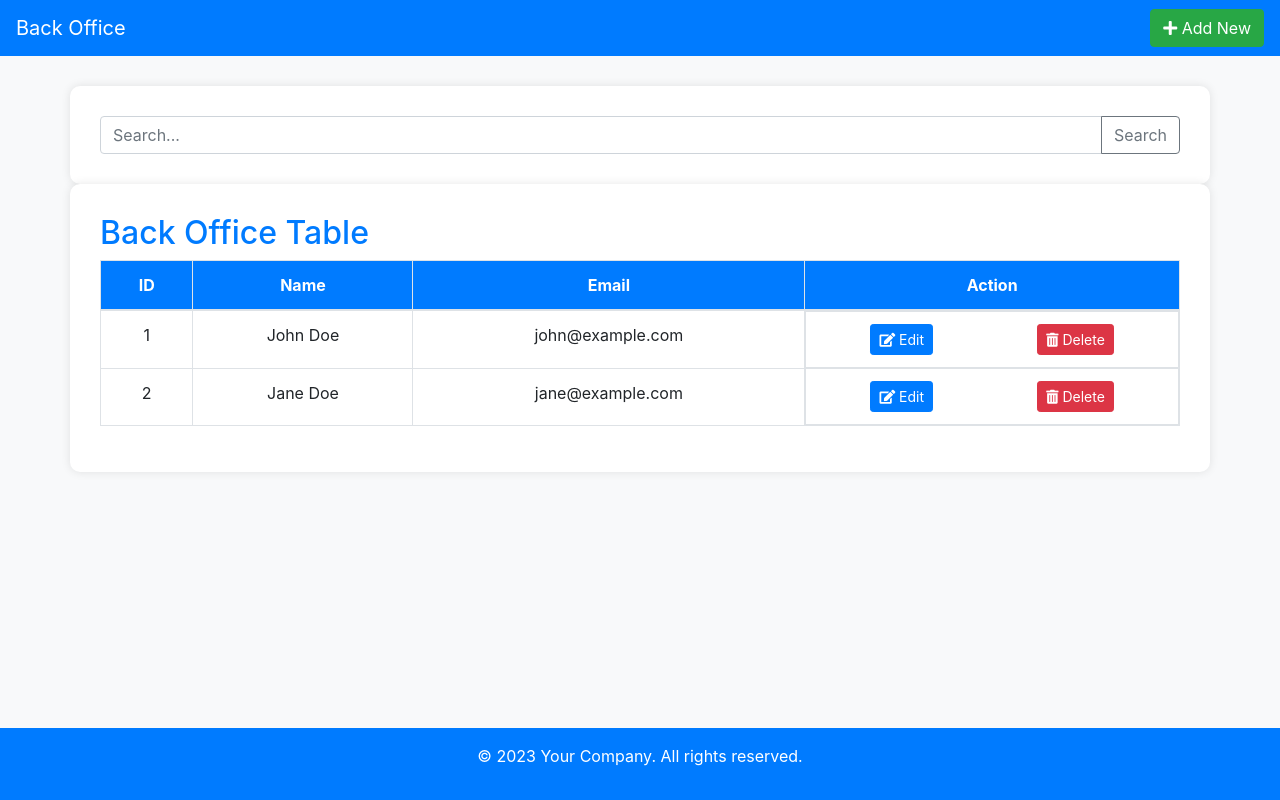
After one commit to AudriusGrebliunas/GetflixProject, a PHP site: page /back-office/index.php in a window 1280 px wide. The commit adds this page. Run offline with PHP 8.4, Linux system fonts and the light colour scheme; some libraries are stand-ins or nearby versions.

Commit message:
starting BO

```diff
--- /dev/null
+++ b/back-office/index.php
@@ -0,0 +1,97 @@
+<!DOCTYPE html>
+<html lang="en">
+
+<?php
+    include 'navbar.php';
+
+?>
+    <div class="container mt-3">
+        <div class="input-group">
+            <input type="text" class="form-control" placeholder="Search...">
+            <div class="input-group-append">
+                <button class="btn btn-outline-secondary" type="button">Search</button>
+            </div>
+        </div>
+    </div>
+
+    <div class="container">
+        <h2>Back Office Table</h2>
+        <table class="table table-bordered table-hover">
+            <thead>
+                <tr>
+                    <th>ID</th>
+                    <th>Name</th>
+                    <th>Email</th>
+                    <th>Action</th>
+                </tr>
+            </thead>
+            <tbody>
+                <?php
+                // Replace this with your actual data retrieval logic
+                $data = [
+                    ['id' => 1, 'name' => 'John Doe', 'email' => 'john@example.com'],
+                    ['id' => 2, 'name' => 'Jane Doe', 'email' => 'jane@example.com'],
+                    // Add more rows as needed
+                ];
+
+                foreach ($data as $row) {
+                    echo '<tr>';
+                    echo '<td>' . $row['id'] . '</td>';
+                    echo '<td>' . $row['name'] . '</td>';
+                    echo '<td>' . $row['email'] . '</td>';
+                    echo '<td class="action-buttons">';
+                    echo '<button class="btn btn-primary btn-sm" onclick="editRow(' . $row['id'] . ')"><i class="fas fa-edit"></i> Edit</button>';
+                    echo '<button class="btn btn-danger btn-sm" onclick="deleteRow(' . $row['id'] . ')"><i class="fas fa-trash-alt"></i> Delete</button>';
+                    echo '</td>';
+                    echo '</tr>';
+                }
+                ?>
+            </tbody>
+        </table>
+    </div>
+
+    <!-- Add New Modal -->
+    <div class="modal fade" id="addModal" tabindex="-1" role="dialog" aria-labelledby="addModalLabel"
+        aria-hidden="true">
+        <div class="modal-dialog" role="document">
+            <div class="modal-content">
+                <div class="modal-header">
+                    <h5 class="modal-title" id="addModalLabel">Add New Entry</h5>
+                    <button type="button" class="close" data-dismiss="modal" aria-label="Close">
+                        <span aria-hidden="true">&times;</span>
+                    </button>
+                </div>
+                <div class="modal-body">
+                    <!-- Add your form for adding new entries here -->
+                    <p>This is just a placeholder. Add your form here.</p>
+                </div>
+                <div class="modal-footer">
+                    <button type="button" class="btn btn-secondary" data-dismiss="modal">Close</button>
+                    <button type="button" class="btn btn-primary">Save changes</button>
+                </div>
+            </div>
+        </div>
+    </div>
+    <footer class="fixed-bottom text-center py-3" style="background-color: #007bff; color: #fff;">
+        <p>&copy; 2023 Your Company. All rights reserved.</p>
+    </footer>
+
+    <script>
+        function editRow(id) {
+            // Add your edit logic here
+            console.log('Editing row with ID ' + id);
+        }
+
+        function deleteRow(id) {
+            // Add your delete logic here
+            console.log('Deleting row with ID ' + id);
+        }
+    </script>
+
+    <script src="https://code.jquery.com/jquery-3.5.1.slim.min.js"></script>
+    <script src="https://cdn.jsdelivr.net/npm/@popperjs/core@2.10.2/dist/umd/popper.min.js"></script>
+    <script src="https://stackpath.bootstrapcdn.com/bootstrap/4.5.2/js/bootstrap.min.js"></script>
+
+</body>
+
+</html>
--- /dev/null
+++ b/back-office/navbar.php
@@ -0,0 +1,26 @@
+<head>
+    <meta charset="UTF-8">
+    <meta name="viewport" content="width=device-width, initial-scale=1.0">
+    <link rel="stylesheet" href="https://stackpath.bootstrapcdn.com/bootstrap/4.5.2/css/bootstrap.min.css">
+    <link rel="stylesheet" href="https://cdnjs.cloudflare.com/ajax/libs/font-awesome/5.15.1/css/all.min.css">
+    <link rel="stylesheet" href="style.css">
+    <title>Back Office Table</title>
+</head>
+
+<body>
+
+    <nav class="navbar navbar-expand-lg navbar-dark fixed-top">
+        <a class="navbar-brand" href="#">Back Office</a>
+        <button class="navbar-toggler" type="button" data-toggle="collapse" data-target="#navbarNav"
+            aria-controls="navbarNav" aria-expanded="false" aria-label="Toggle navigation">
+            <span class="navbar-toggler-icon"></span>
+        </button>
+        <div class="collapse navbar-collapse" id="navbarNav">
+            <ul class="navbar-nav ml-auto">
+                <li class="nav-item">
+                    <button class="btn btn-success" data-toggle="modal" data-target="#addModal"><i
+                            class="fas fa-plus"></i> Add New</button>
+                </li>
+            </ul>
+        </div>
+    </nav>
--- /dev/null
+++ b/back-office/style.css
@@ -0,0 +1,50 @@
+body {
+    padding-top: 70px;
+    background-color: #f8f9fa;
+  }
+
+  .container {
+    background-color: #fff;
+    padding: 30px;
+    border-radius: 10px;
+    box-shadow: 0 0 10px rgba(0, 0, 0, 0.1);
+  }
+
+  h2 {
+    color: #007bff;
+  }
+
+  table {
+    width: 100%;
+  }
+
+  th, td {
+    text-align: center;
+  }
+
+  th {
+    background-color: #007bff;
+    color: #fff;
+  }
+
+  tbody tr:hover {
+    background-color: #f8d7da;
+  }
+
+  .action-buttons {
+    display: flex;
+    justify-content: space-around;
+  }
+
+  .navbar {
+    background-color: #007bff;
+  }
+
+  .navbar-brand,
+  .navbar-nav .nav-link {
+    color: #fff !important;
+  }
+
+  .navbar-toggler-icon {
+    background-color: #fff;
+  }
--- a/user/secretQuestion.php
+++ b/user/secretQuestion.php
@@ -38,6 +38,6 @@ if ($_SERVER['REQUEST_METHOD'] == 'POST') {
         echo createResponse("200", "SUCCESS.");
         exit;
     } else {
-        echo createResponse("400", "WRONG ANSWER OR WRONG");
+        echo createResponse("400", "WRONG ANSWER");
     }
 }
```
Also changed, not shown: apidoc.yaml (+66 -0 lines).
